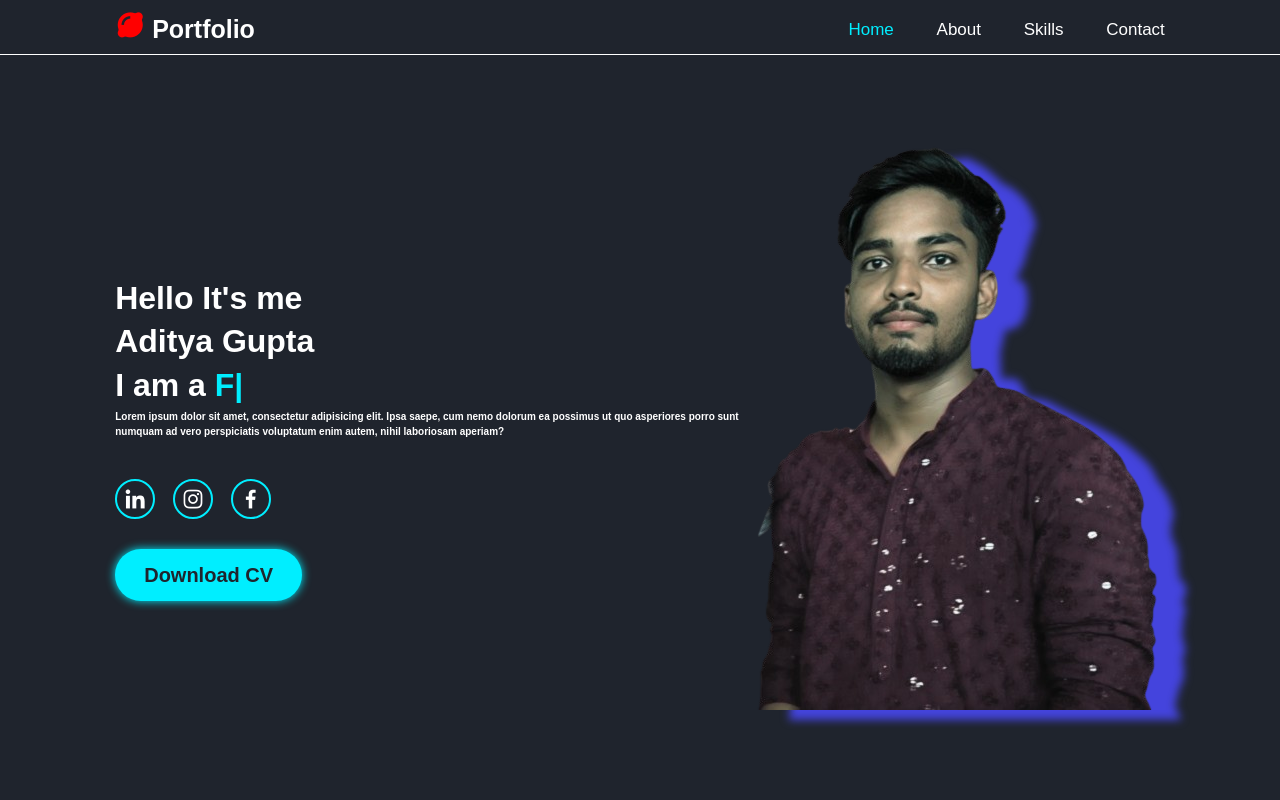
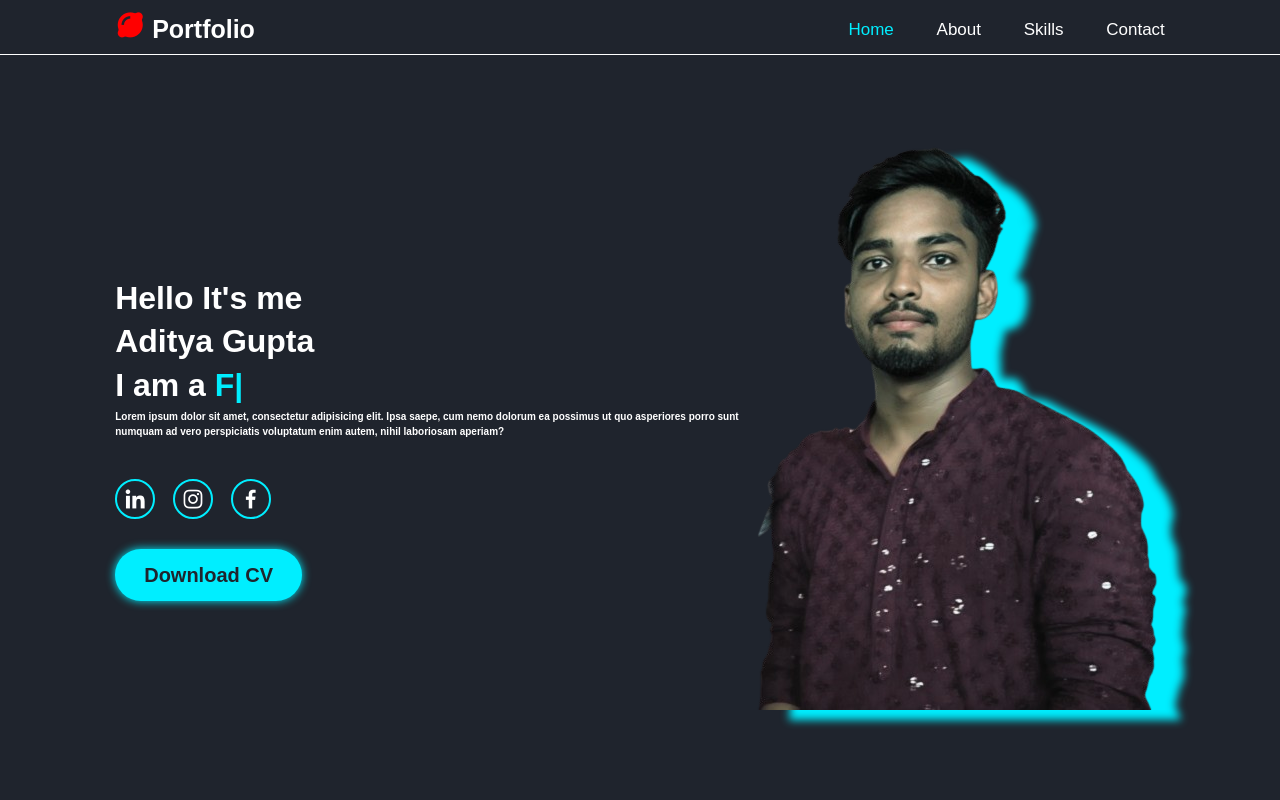
Before and after one commit to Aditya19Gupta/myPortfolio, a plain HTML site: page index.html in a window 1280 px wide. Shown: the top 800 px of the page. Drawn offline with nearby package versions, Linux system fonts and the light colour scheme; a web font is replaced by a local one.

Commit message:
Update index.html

```diff
--- a/index.html
+++ b/index.html
@@ -55,7 +55,7 @@
 
     <div class="home-image">
 
-        <img src="mypics.png" alt="" style="filter: drop-shadow(30px 10px 4px #4444dd);">
+        <img src="mypics.png" alt="" style="filter: drop-shadow(30px 10px 4px #0ef);">
     </div>
 
 </section>
```
